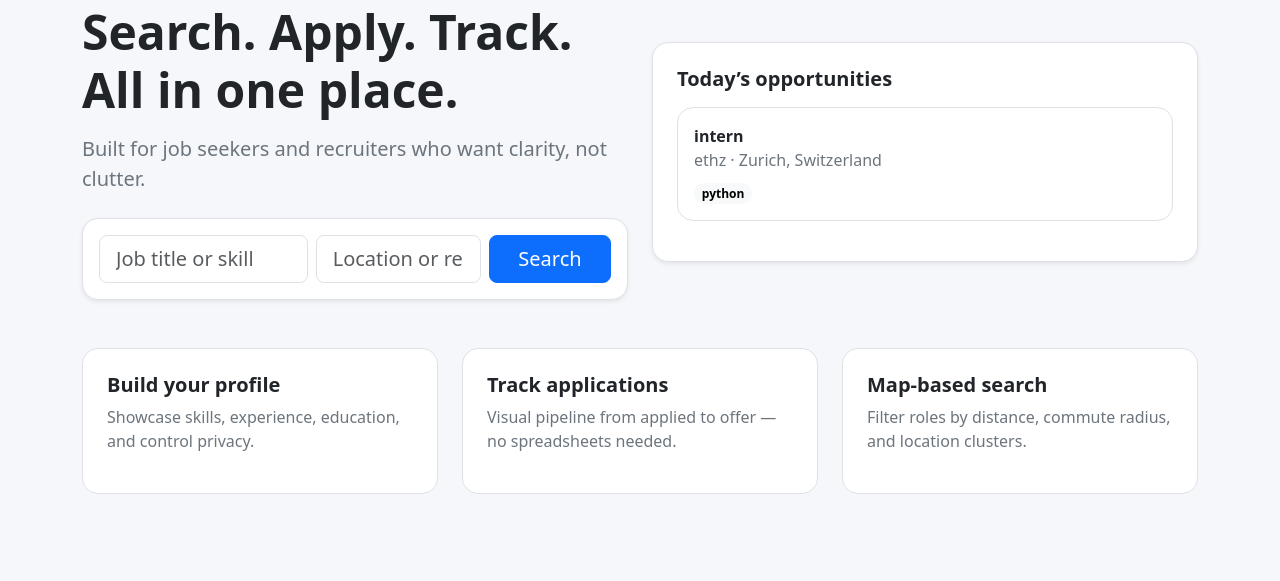
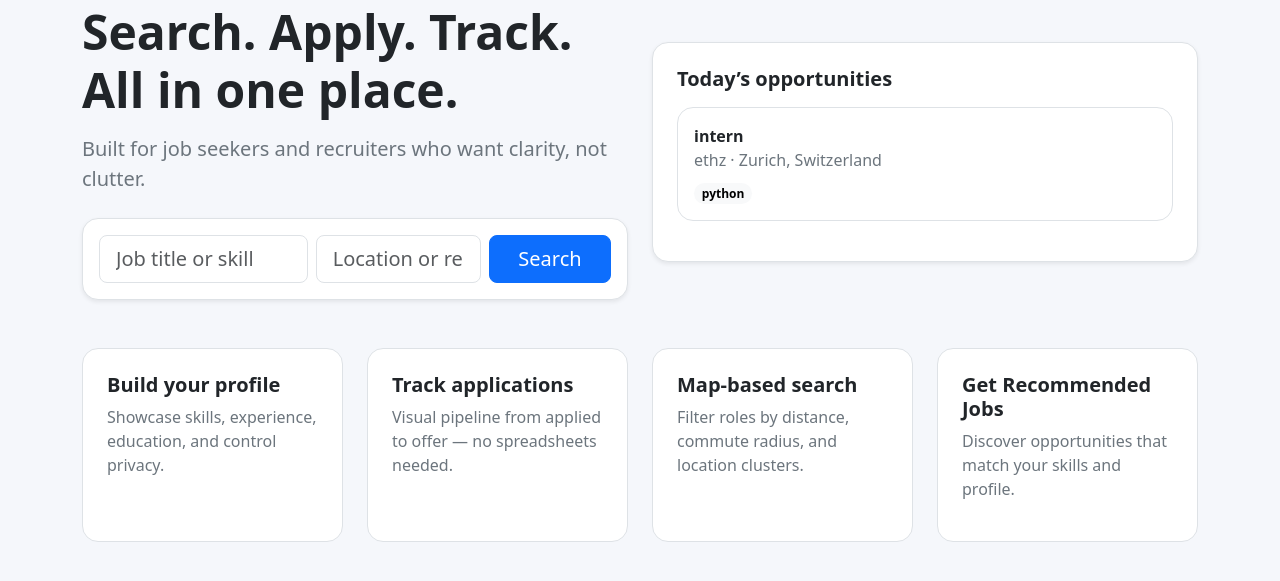
Before and after one commit to zangelina/cs2340, a Django app: page / in a window 1280 px wide. Shown: the part 118-699 px from the top of the page. Run offline with Django 5.2, Linux system fonts and the light colour scheme; data comes from the database, SQL or seed files in the repository.

Commit message:
Update home.html

```diff
--- a/jobsearch/jobsearch/jobs/templates/jobs/home.html
+++ b/jobsearch/jobsearch/jobs/templates/jobs/home.html
@@ -74,7 +74,7 @@
   </div>
 
   <div class="row g-4">
-    <div class="col-md-4">
+    <div class="col-12 col-lg-3">
       <div class="bg-white p-4 rounded-4 border card-hover h-100">
         <h5 class="fw-semibold">Build your profile</h5>
         <p class="text-secondary">
@@ -83,7 +83,7 @@
       </div>
     </div>
 
-    <div class="col-md-4">
+    <div class="col-12 col-lg-3">
       <div class="bg-white p-4 rounded-4 border card-hover h-100">
         <h5 class="fw-semibold">Track applications</h5>
         <p class="text-secondary">
@@ -92,7 +92,7 @@
       </div>
     </div>
 
-    <div class="col-md-4">
+    <div class="col-12 col-lg-3">
       <div class="bg-white p-4 rounded-4 border card-hover h-100">
         <h5 class="fw-semibold">Map-based search</h5>
         <p class="text-secondary">
@@ -100,6 +100,14 @@
         </p>
       </div>
     </div>
+    <div class="col-12 col-lg-3">
+      <div class="bg-white p-4 rounded-4 border card-hover h-100">
+        <h5 class="fw-semibold">Get Recommended Jobs</h5>
+        <p class="text-secondary">
+          Discover opportunities that match your skills and profile.
+        </p>
+      </div>
+    </div>
   </div>
 
 </div>
```
